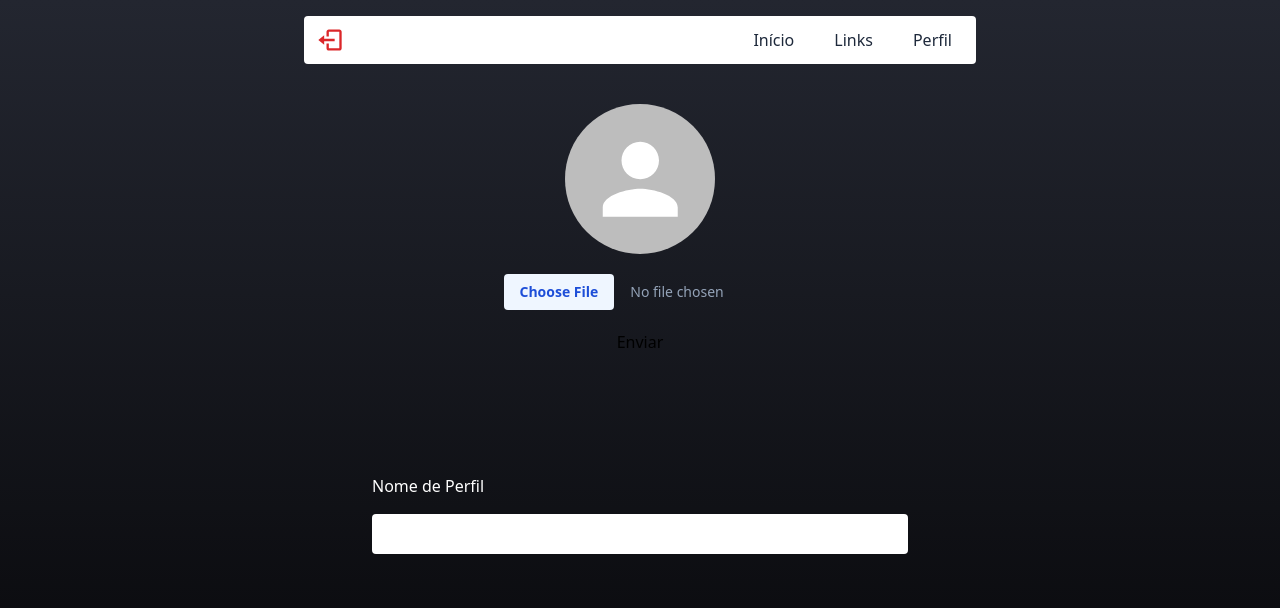
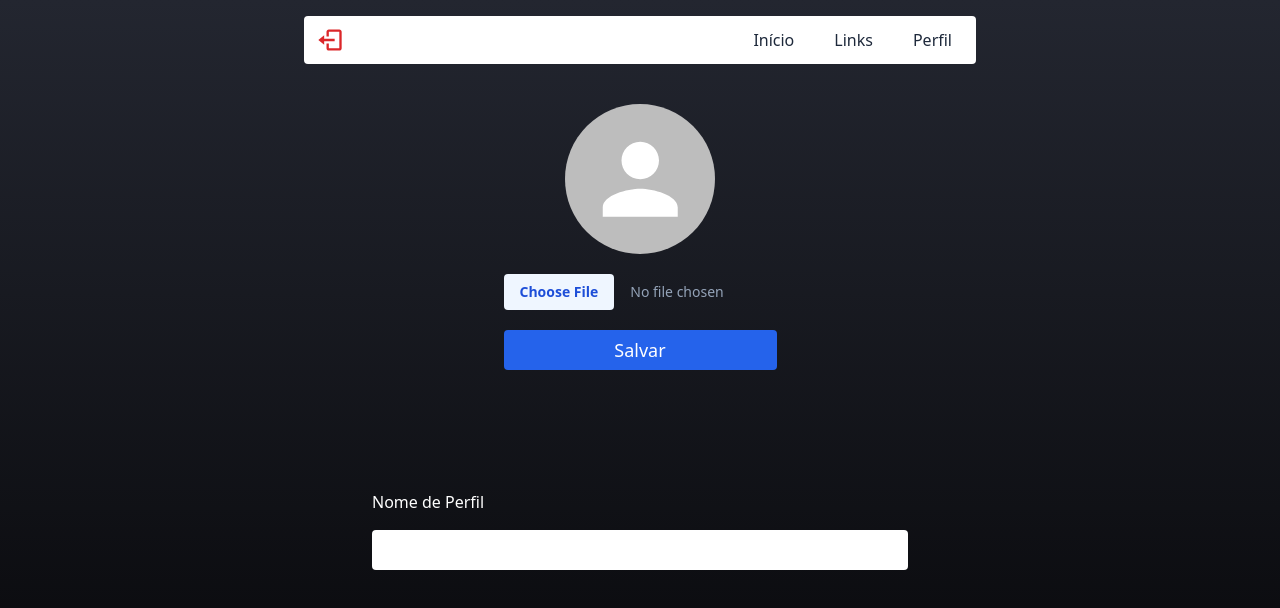
Before and after one commit to rodrigo-dias-silva/dg-links, a React (Create React App) app: page /profile in a window 1280 px wide. Shown: the top 608 px of the page. Built offline with nearby package versions, Linux system fonts and the light colour scheme; no server answers; sample sign-in values are in the browser's storage.

Commit message:
adiçao useeffect para solicitaçao da imagem de perfil do user e ajuste css

```diff
--- a/src/components/ImgPerfil/index.js
+++ b/src/components/ImgPerfil/index.js
@@ -1,4 +1,4 @@
-import React, { useState } from 'react'
+import React, { useEffect, useState } from 'react'
 
 import Avatar from '@mui/material/Avatar'
 
@@ -35,8 +35,26 @@ export default function ImgPerfil() {
       })
   }
 
+  useEffect(() => {
+
+    function loadImg() {
+      const imgRef = ref(storage, 'image')
+
+      getDownloadURL(imgRef)
+        .then((url) => {
+          setUrl(url)
+        })
+        .catch((error) => {
+          console.log('Erro ao obter a URL da foto de perfil do usuário ', error.message);
+        })
+    }
+
+    loadImg()
+
+  }, [])
+
   return (
-    <div className='flex flex-col justify-center items-center gap-5'>
+    <div className='flex flex-col justify-center items-center gap-5 w-full'>
       <Avatar
         alt="Remy Sharp"
         src={url}
@@ -45,17 +63,22 @@ export default function ImgPerfil() {
       <input
         type="file"
         onChange={handleImageChange}
-        className='block w-full text-sm text-slate-400
+        className='flex items-center w-auto text-sm text-slate-400
         file:mr-4 file:py-2 file:px-4
         file:rounded file:cursor-pointer file:border-0
         file:text-sm file:font-semibold
         file:bg-blue-50 file:text-blue-700
         hover:file:bg-blue-100'
       />
-      <button onClick={handleSubmit}>Enviar</button>
+
+      <button
+        className='w-full max-w-xl h-10 rounded bg-blue-600 hover:bg-blue-400 transition text-white text-lg'
+        onClick={handleSubmit}
+      >
+        Salvar
+      </button>
 
     </div>
 
-    // <img src={img} alt='foto da pessoa' className='w-40 h-40  rounded-full border-2 border-white bg-center shadow-md' />
   )
 }
```
